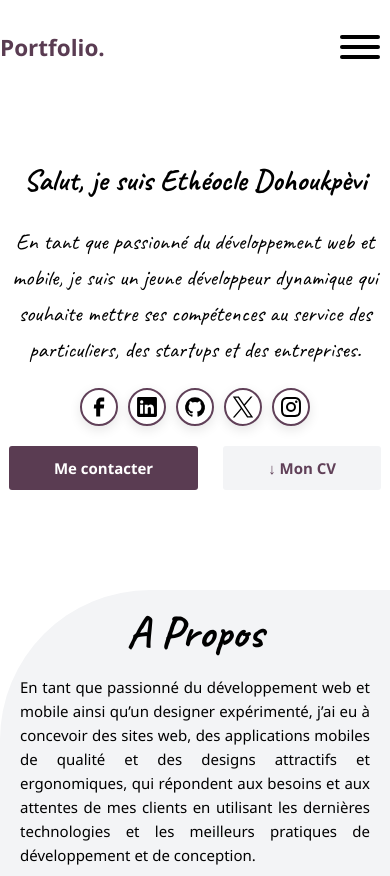
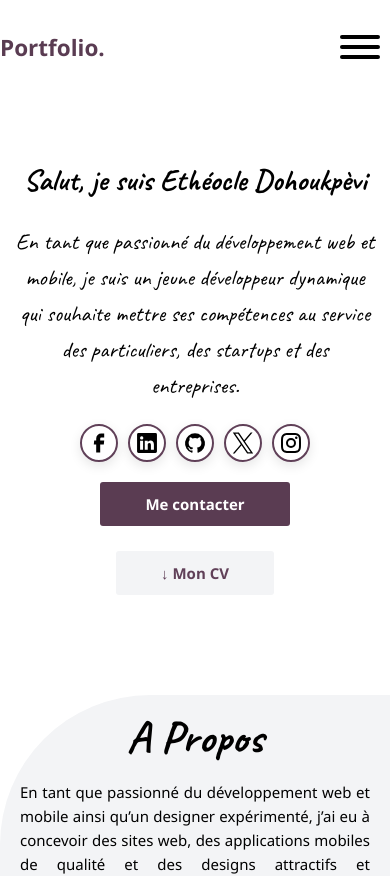
Before and after one commit to etheocledk/Portfolio, a Vue app: page / in a window 390 px wide. Shown: the top 876 px of the page. Built offline with nearby package versions, Linux system fonts and the light colour scheme.

Commit message:
new commit

```diff
--- a/src/components/Home.vue
+++ b/src/components/Home.vue
@@ -145,10 +145,6 @@ import IconX from './icons/IconX.vue';
 }
 
 @media(max-width: 400px) {
-    .title {
-        font-size: 2rem;
-        text-align: center;
-    }
 
     .content {
         font-size: 1.5rem
@@ -163,5 +159,14 @@ import IconX from './icons/IconX.vue';
     .arrow__doodle {
         display: none;
     }
+
+    .title {
+        font-size: 2rem;
+        text-align: center;
+    }
+
+    .banner__content {
+        padding: 0 15px;
+    }
 }
 </style>
```
